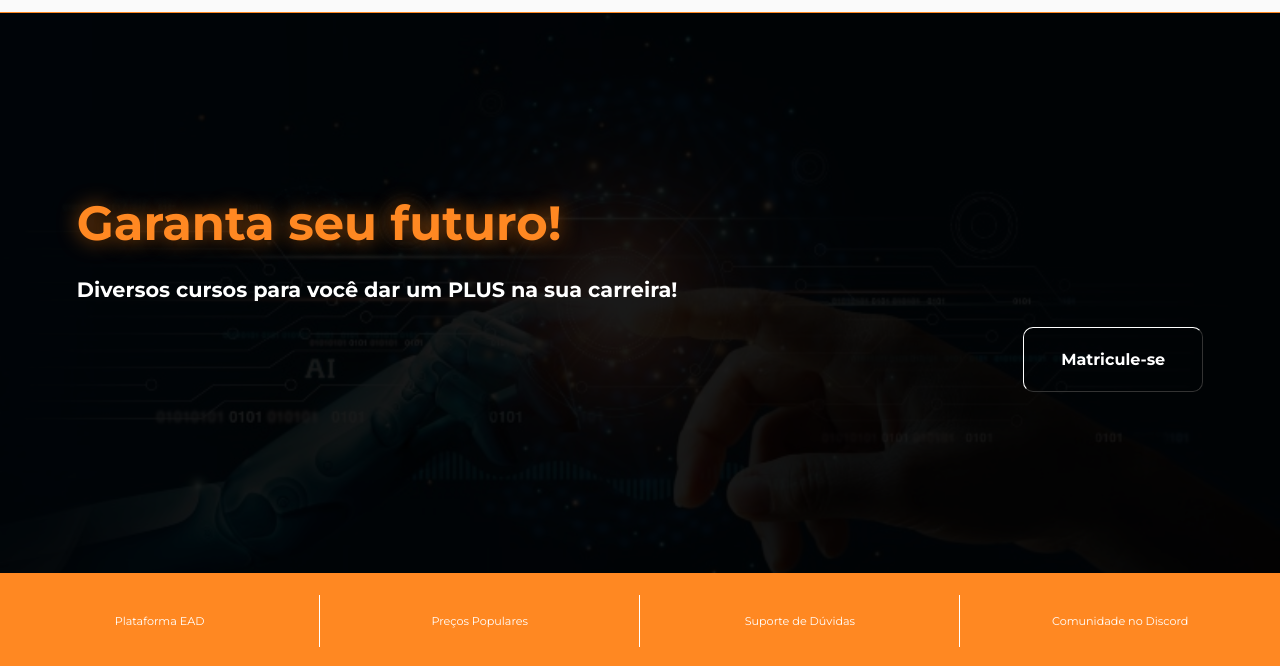
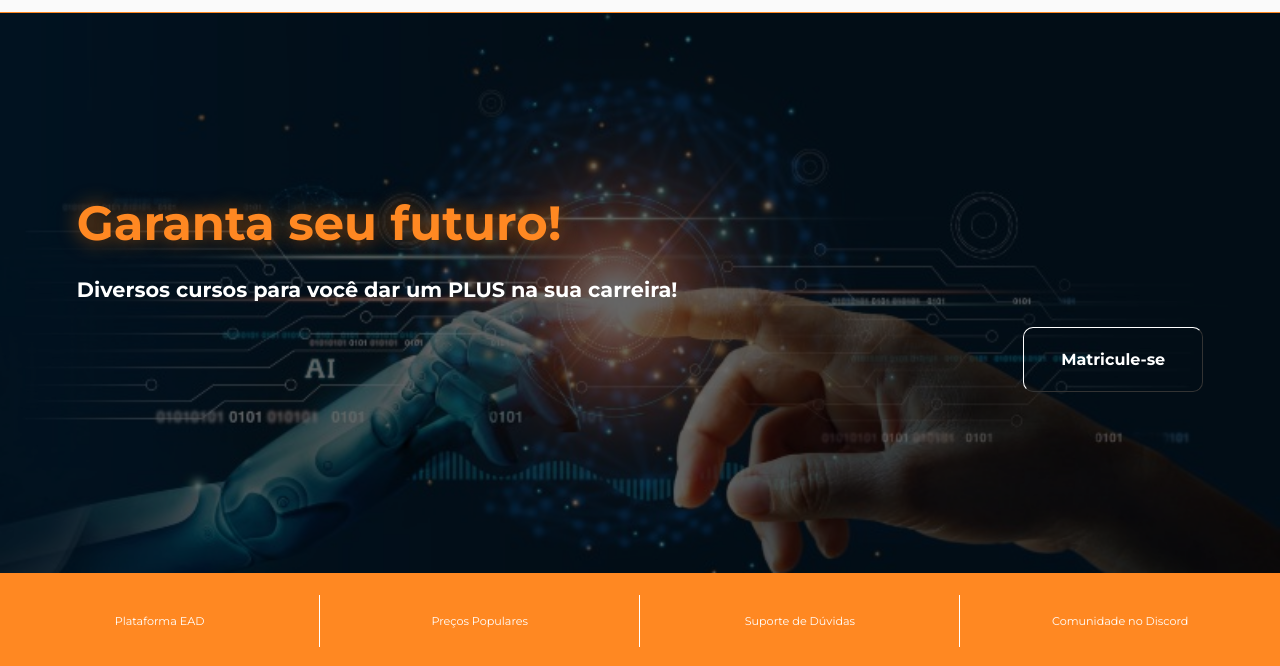
Before and after one commit to ARibeiroC/wincorp, a plain HTML site: page index.html in a window 1280 px wide. Shown: the part 83-749 px from the top of the page. Drawn offline with Linux system fonts and the light colour scheme.

Commit message:
Deploy 1.1.2
Fix
Filter background rgba more transparent.

```diff
--- a/src/sass/index.sass
+++ b/src/sass/index.sass
@@ -159,7 +159,7 @@
                     justify-content: center
 
                     padding: 6%
-                    background: rgba(0 ,0 ,0 , 0.9)
+                    background: rgba(0 ,0 ,0 , 0.6)
                     height: 100%
 
                     #chamada
```
Also changed, not shown: src/css/index.css.
